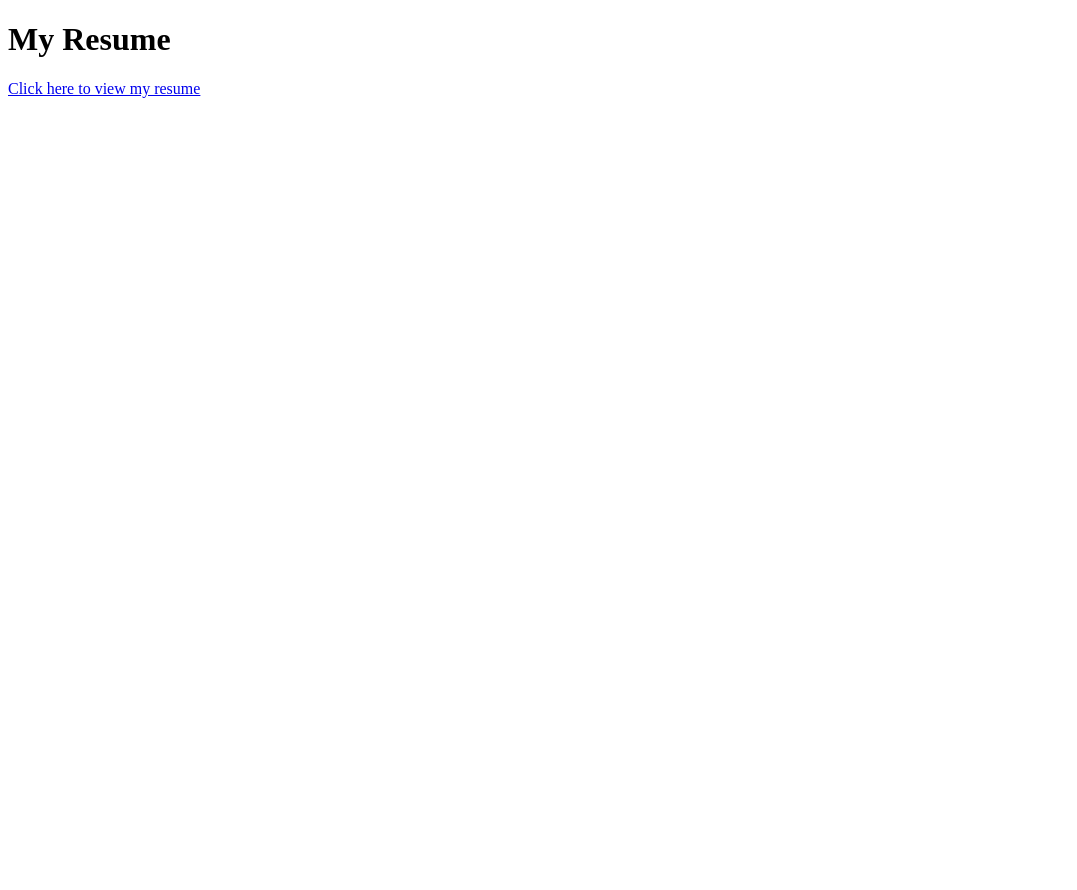
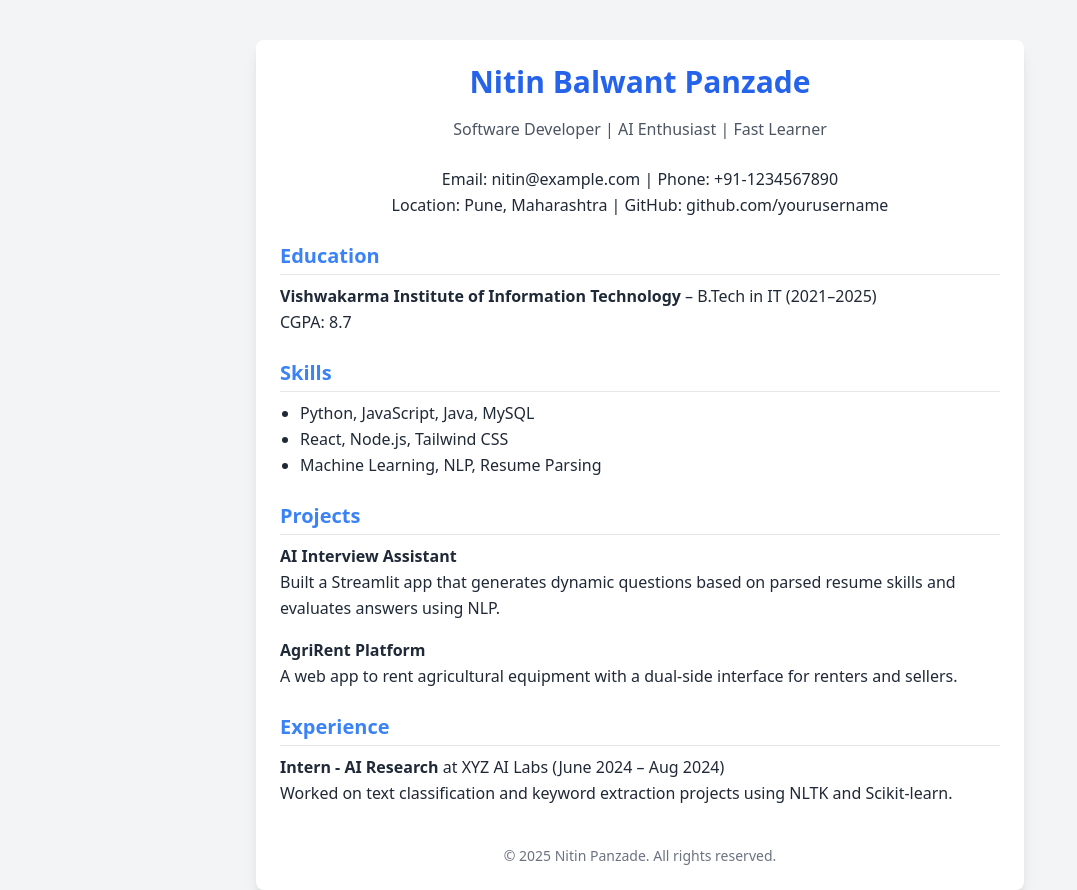
Before and after one commit to nitinpanzade13/Resume, a plain HTML site: page index.html in a window 1280 px wide. Shown: the whole page, without its empty margins (0-1077 px from the left). Before the commit the page ends 800 px from the top, so only its background shows below. Drawn offline with nearby package versions, Linux system fonts and the light colour scheme.

Commit message:
Update index.html

```diff
--- a/index.html
+++ b/index.html
@@ -1,10 +1,63 @@
 <!DOCTYPE html>
-<html>
+<html lang="en">
 <head>
-    <title>My Resume</title>
+  <meta charset="UTF-8" />
+  <meta name="viewport" content="width=device-width, initial-scale=1.0" />
+  <title>My Resume</title>
+  <script src="https://cdn.tailwindcss.com"></script>
 </head>
-<body>
-    <h1>My Resume</h1>
-    <p><a href="Resume.pdf" target="_blank">Click here to view my resume</a></p>
+<body class="bg-gray-100 text-gray-800 font-sans leading-relaxed">
+  <div class="max-w-3xl mx-auto p-6 bg-white shadow-lg rounded-lg mt-10">
+    <h1 class="text-3xl font-bold text-center text-blue-600 mb-4">Nitin Balwant Panzade</h1>
+    <p class="text-center text-gray-600 mb-6">Software Developer | AI Enthusiast | Fast Learner</p>
+
+    <!-- Contact Info -->
+    <div class="text-center mb-6">
+      <p>Email: nitin@example.com | Phone: +91-1234567890</p>
+      <p>Location: Pune, Maharashtra | GitHub: github.com/yourusername</p>
+    </div>
+
+    <!-- Education -->
+    <section class="mb-6">
+      <h2 class="text-xl font-semibold text-blue-500 border-b pb-1 mb-2">Education</h2>
+      <p><strong>Vishwakarma Institute of Information Technology</strong> – B.Tech in IT (2021–2025)</p>
+      <p>CGPA: 8.7</p>
+    </section>
+
+    <!-- Skills -->
+    <section class="mb-6">
+      <h2 class="text-xl font-semibold text-blue-500 border-b pb-1 mb-2">Skills</h2>
+      <ul class="list-disc pl-5">
+        <li>Python, JavaScript, Java, MySQL</li>
+        <li>React, Node.js, Tailwind CSS</li>
+        <li>Machine Learning, NLP, Resume Parsing</li>
+      </ul>
+    </section>
+
+    <!-- Projects -->
+    <section class="mb-6">
+      <h2 class="text-xl font-semibold text-blue-500 border-b pb-1 mb-2">Projects</h2>
+      <div class="mb-4">
+        <h3 class="font-semibold">AI Interview Assistant</h3>
+        <p>Built a Streamlit app that generates dynamic questions based on parsed resume skills and evaluates answers using NLP.</p>
+      </div>
+      <div class="mb-4">
+        <h3 class="font-semibold">AgriRent Platform</h3>
+        <p>A web app to rent agricultural equipment with a dual-side interface for renters and sellers.</p>
+      </div>
+    </section>
+
+    <!-- Experience (Optional) -->
+    <section class="mb-6">
+      <h2 class="text-xl font-semibold text-blue-500 border-b pb-1 mb-2">Experience</h2>
+      <p><strong>Intern - AI Research</strong> at XYZ AI Labs (June 2024 – Aug 2024)</p>
+      <p>Worked on text classification and keyword extraction projects using NLTK and Scikit-learn.</p>
+    </section>
+
+    <!-- Footer -->
+    <footer class="text-center text-sm text-gray-500 mt-10">
+      &copy; 2025 Nitin Panzade. All rights reserved.
+    </footer>
+  </div>
 </body>
 </html>
```
